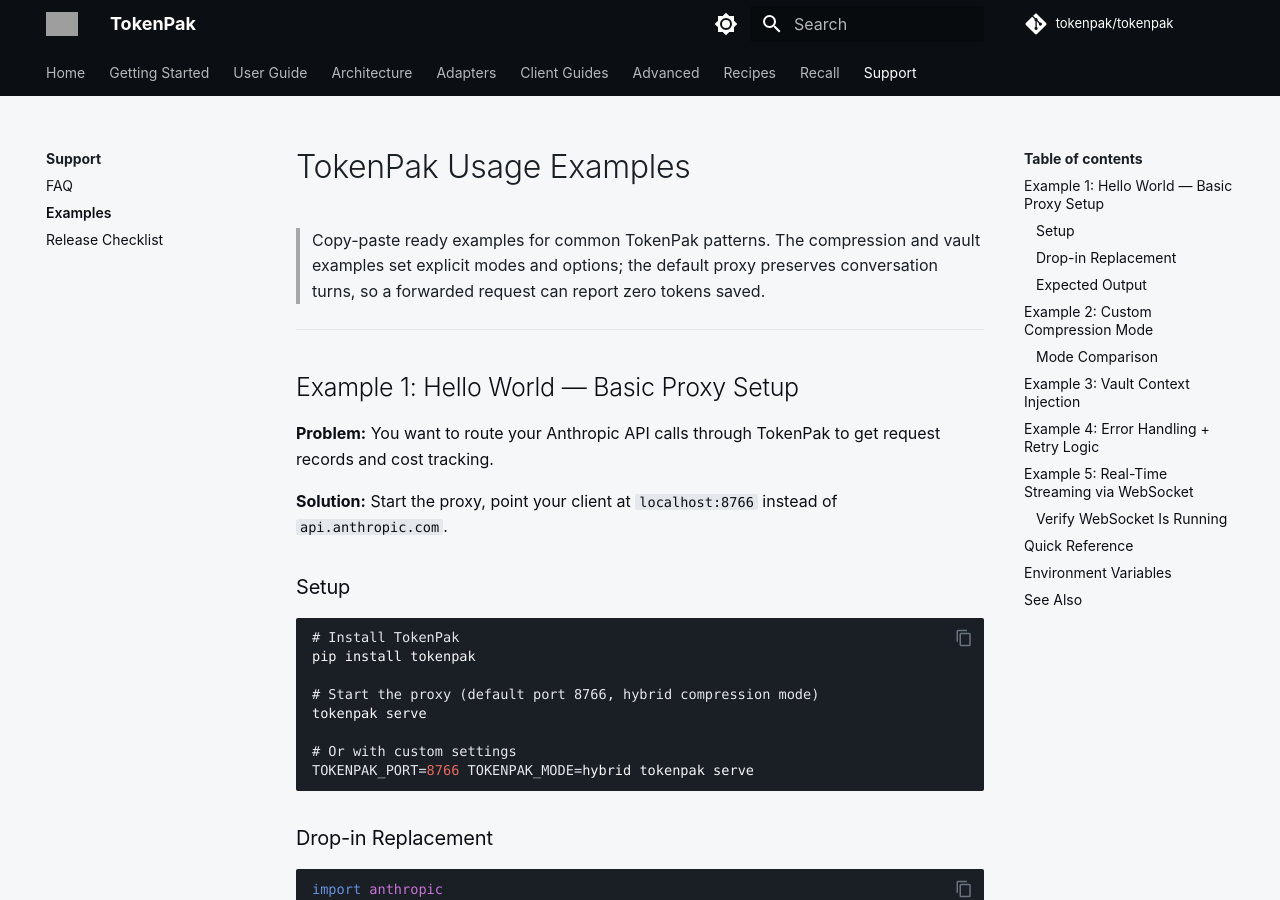
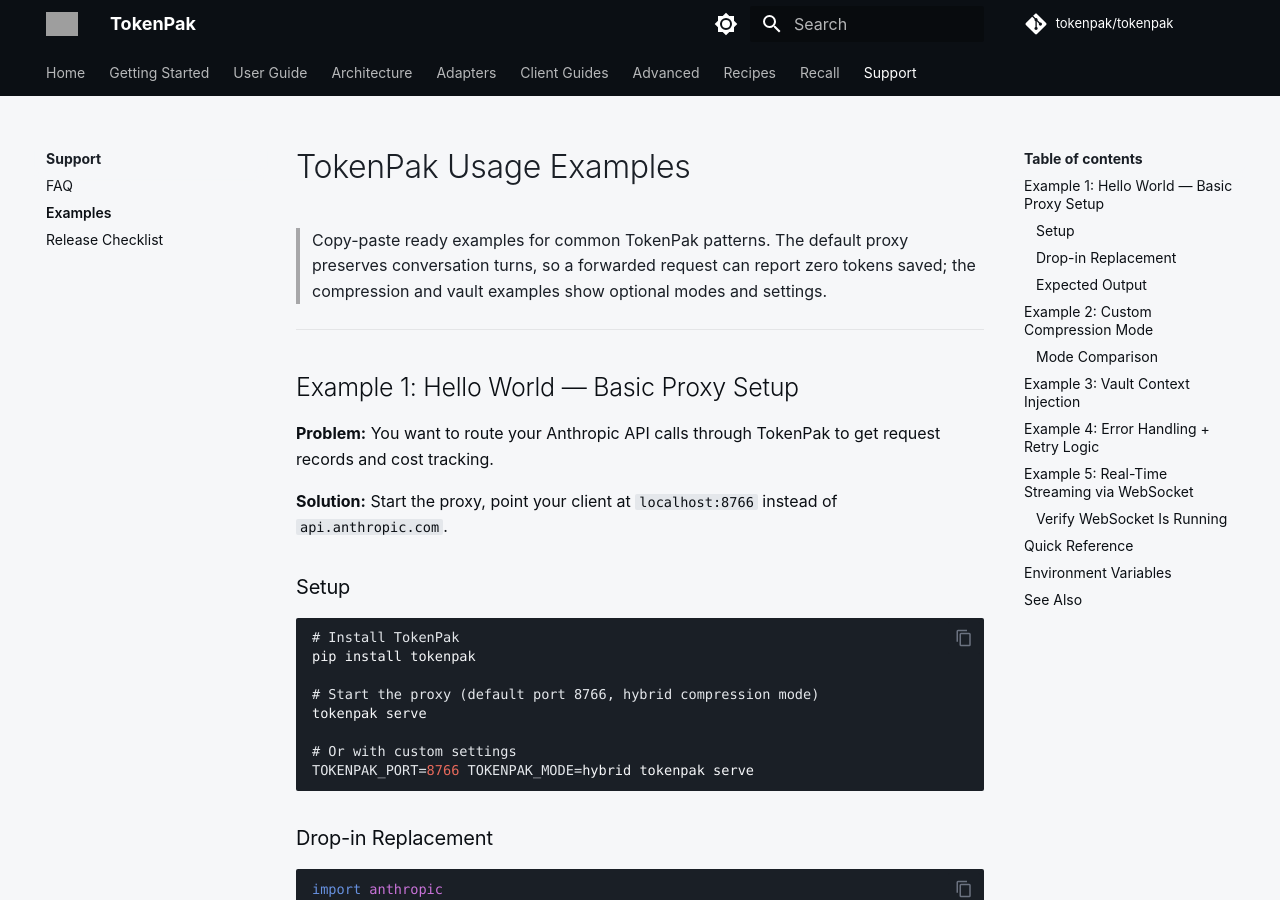
Before and after one commit to tokenpak/docs, an MkDocs documentation site: the page built from docs/EXAMPLES.md, in a window 1280 px wide and 900 px high. Built offline with MkDocs 1.6.1 and Material for MkDocs 9.7.7, drawn with Linux system fonts in a browser that asks for light colours; comment, search, counter and statistics services are not loaded; grey boxes are pictures that could not be loaded.

Commit message:
docs: tighten the compression wording on the examples and savings pages
Describe the compression modes as optional settings and drop the caching wording from the profile row.

```diff
--- a/docs/EXAMPLES.md
+++ b/docs/EXAMPLES.md
@@ -4,7 +4,7 @@
 ---
 # TokenPak Usage Examples
 
-> Copy-paste ready examples for common TokenPak patterns. The compression and vault examples set explicit modes and options; the default proxy preserves conversation turns, so a forwarded request can report zero tokens saved.
+> Copy-paste ready examples for common TokenPak patterns. The default proxy preserves conversation turns, so a forwarded request can report zero tokens saved; the compression and vault examples show optional modes and settings.
 
 ---
 
```
Also changed, not shown: docs/SAVINGS.md (+1 -1 lines).
